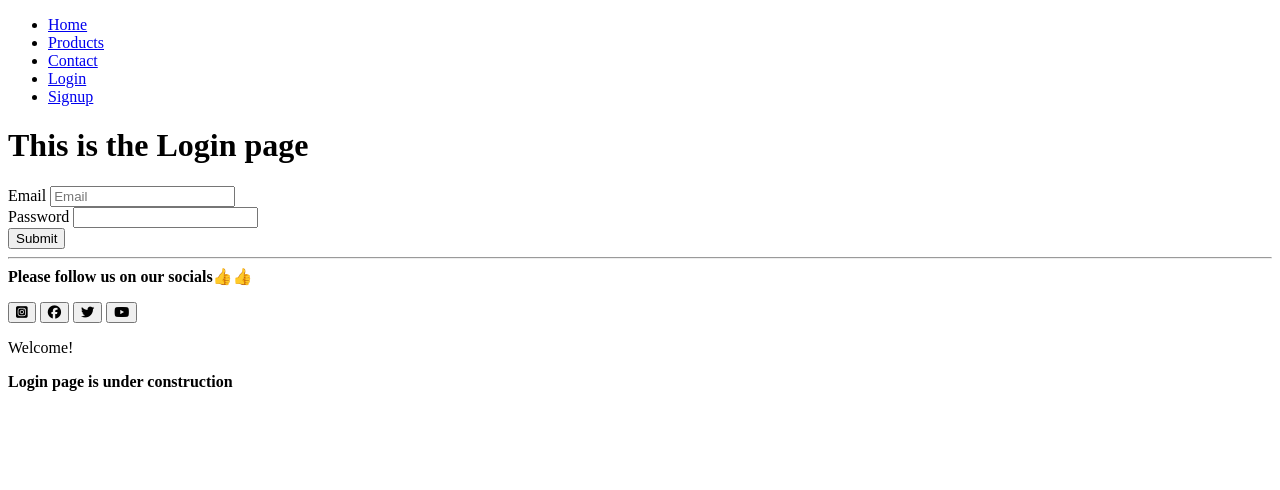
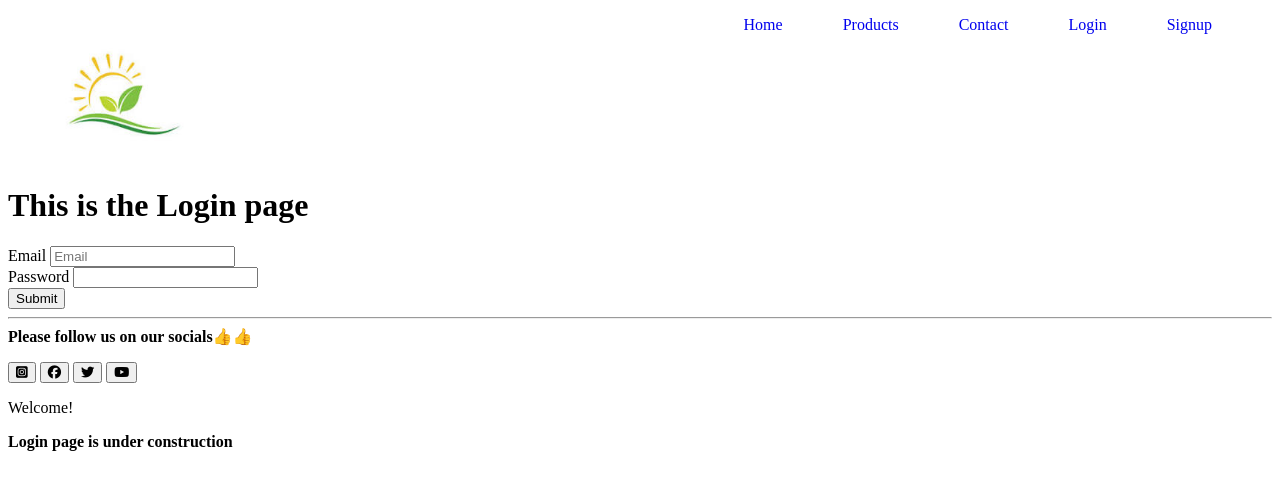
Before and after one commit to SANDIE16/T4G_Homework6, a plain HTML site: page pages/login.html in a window 1280 px wide. Drawn offline with Linux system fonts and the light colour scheme.

Commit message:
added a logo

```diff
--- a/pages/login.html
+++ b/pages/login.html
@@ -5,15 +5,32 @@
     <meta charset="UTF-8">
     <meta name="viewport" content="width=device-width, initial-scale=1.0">
     <title>login page</title>
+    <style>
+    .container{
+        list-style: none;
+        display: flex;
+         }
+    .logo{
+        margin-right: auto;
+        width: 150px;
+        height: 150px;
+    }
+    .items{
+        padding-right: 30px;
+        text-decoration: none;
+        margin-right: 30px;
+    }
+    </style>
 </head>
 <body>
     <nav>
-        <ul>
-            <li><a href="../index.html">Home</a></li>
-            <li><a href="product.html">Products</a></li>
-            <li><a href="contact.html">Contact</a></li>
-            <li><a href="login.html">Login</a></li>
-            <li><a href="signup.html">Signup</a></li>
+        <ul class="container">
+            <img src="logo.jpg" class="logo">
+            <li class="items"><a href="../index.html" style="text-decoration: none;">Home</a></li>
+            <li class="items"><a href="pages/product.html" style="text-decoration: none;">Products</a></li>
+        <li class="items"><a href="pages/contact.html" style="text-decoration: none;">Contact</a></li>
+            <li class="items"><a href="pages/login.html" style="text-decoration: none;">Login</a></li>
+            <li class="items"><a href="pages/signup.html" style="text-decoration: none;">Signup</a></li>
         </ul>
     </nav>
     <h1>This is the Login page</h1>
```
Also changed, not shown: index.html (+45 -15 lines), pages/contact.html (+27 -8 lines), pages/product.html (+26 -9 lines), pages/signup.html (+27 -8 lines), images/logo.png (added), images/logo2.jpg (added), pages/logo.jpg (added).
